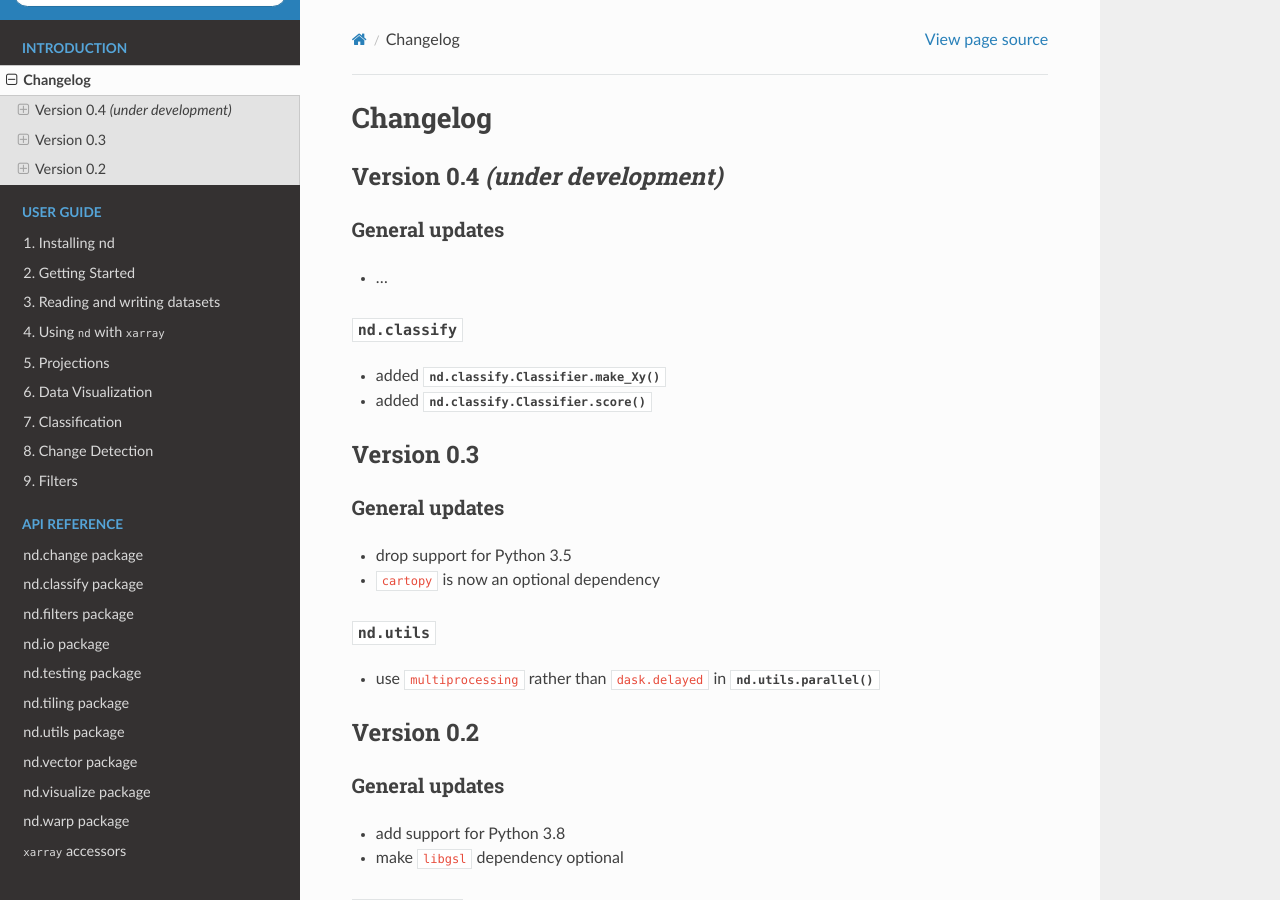
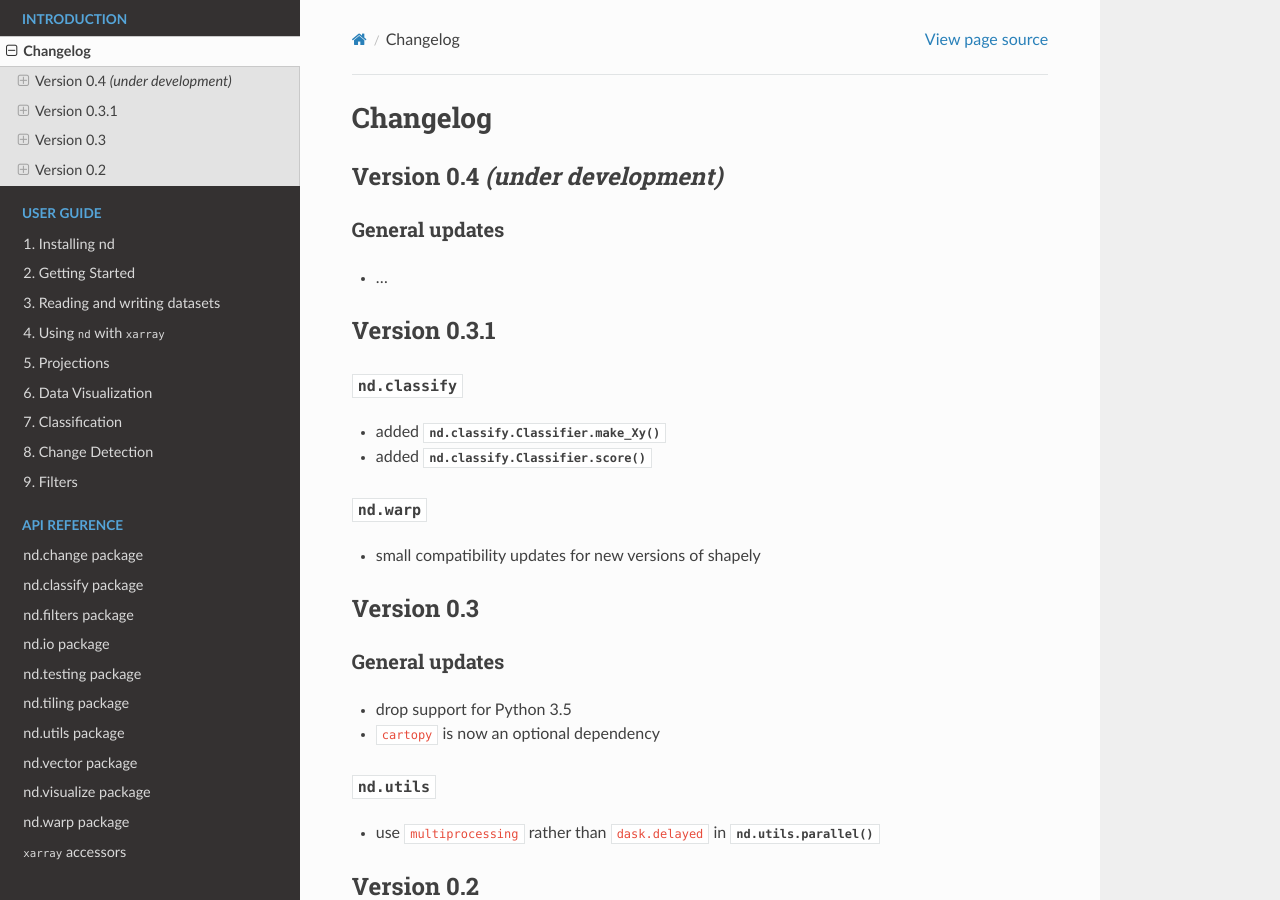
Before and after one commit to jnhansen/nd, a Sphinx documentation site: the page built from doc/changelog.rst, in a window 1280 px wide and 900 px high. Built offline with Sphinx 7.4.7 and the Read the Docs theme 2.0.0, drawn with Linux system fonts in a browser that asks for light colours; the version number could not be read and is left out.

Commit message:
insert version 0.3.1

```diff
--- a/doc/changelog.rst
+++ b/doc/changelog.rst
@@ -10,11 +10,20 @@ General updates
 
 - ...
 
+
+Version 0.3.1
+-------------
+
 :mod:`nd.classify`
 ..................
 
 - added :func:`nd.classify.Classifier.make_Xy()`
 - added :func:`nd.classify.Classifier.score()`
+
+:mod:`nd.warp`
+................
+
+- small compatibility updates for new versions of shapely
 
 
 Version 0.3
```
